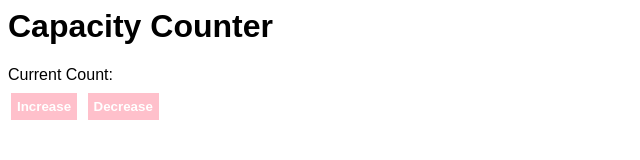
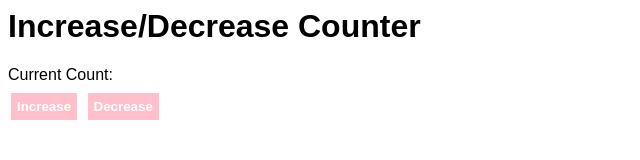
Before and after one commit to cknduo/EvolveU-Counter, a website: page static/index.html in a window 1280 px wide. Shown: the whole page, without its empty margins (0-640 px from the left). Drawn offline with Linux system fonts and the light colour scheme; no server answers.

Commit message:
change wording on h1

```diff
--- a/static/index.html
+++ b/static/index.html
@@ -6,7 +6,7 @@
         </style>
     </head>
     <body style='font-family:Arial, Helvetica, sans-serif'>
-        <h1>Capacity Counter</h1>
+        <h1>Increase/Decrease Counter</h1>
         <div style='margin-bottom: 6px'>
             Current Count: <span id='counter'></span>
         </div>
```
